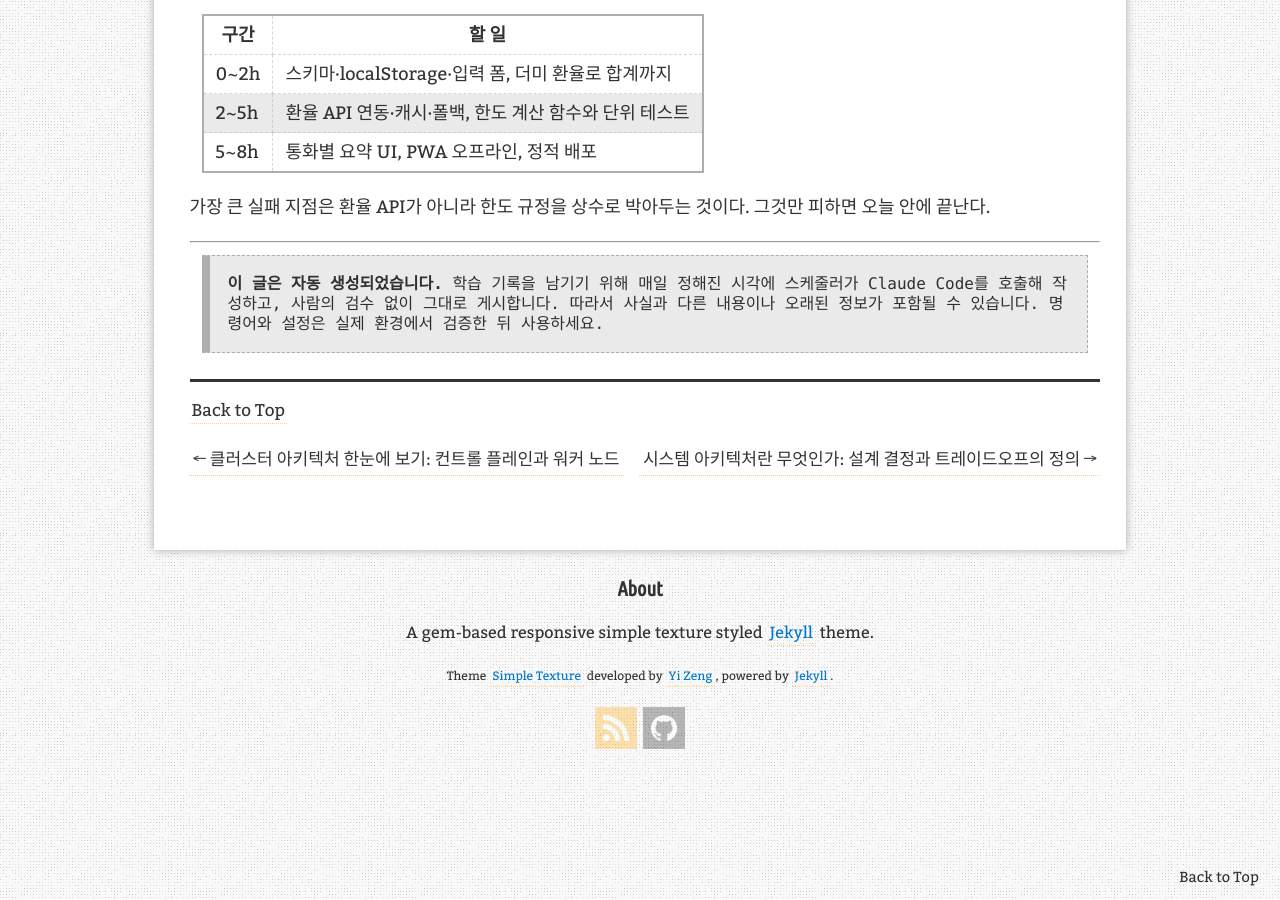
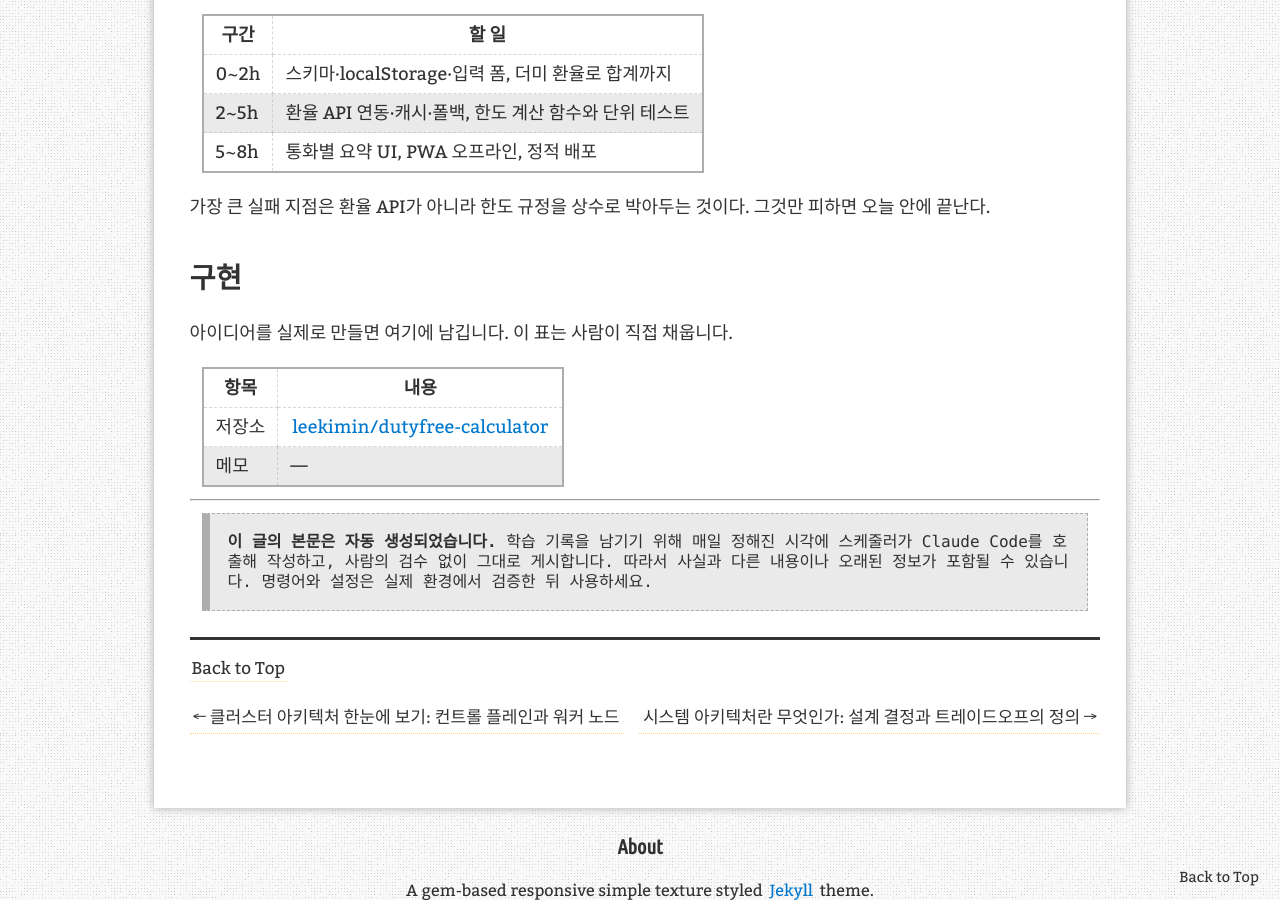
Before and after one commit to leekimin/leekimin.github.io, a Jekyll site: the page built from _posts/2026-09-12-면세-한도-계산기-오늘-8시간이면-끝난다.md, in a window 1280 px wide and 900 px high, scrolled down 1065 px. Built offline with Jekyll 4.4.1, drawn with Linux system fonts in a browser that asks for light colours; some web fonts are replaced; comment, search, counter and statistics services are not loaded.

Commit message:
post: 면세 한도 계산기 구현 저장소 링크 추가
아이디어 글 하단에 '## 구현' 표를 붙이도록 스케줄러 포맷을 바꾸고,
이 글에는 실제로 만든 저장소 주소를 채웠다.

```diff
--- a/_posts/2026-09-12-면세-한도-계산기-오늘-8시간이면-끝난다.md
+++ b/_posts/2026-09-12-면세-한도-계산기-오늘-8시간이면-끝난다.md
@@ -31,9 +31,17 @@ tags: [idea, sidejob, backend]
 
 가장 큰 실패 지점은 환율 API가 아니라 한도 규정을 상수로 박아두는 것이다. 그것만 피하면 오늘 안에 끝난다.
 
+## 구현
+
+아이디어를 실제로 만들면 여기에 남깁니다. 이 표는 사람이 직접 채웁니다.
+
+| 항목 | 내용 |
+| --- | --- |
+| 저장소 | [leekimin/dutyfree-calculator](https://github.com/leekimin/dutyfree-calculator) |
+| 메모 | — |
 
 ---
 
-> **이 글은 자동 생성되었습니다.**
+> **이 글의 본문은 자동 생성되었습니다.**
 > 학습 기록을 남기기 위해 매일 정해진 시각에 스케줄러가 Claude Code를 호출해 작성하고, 사람의 검수 없이 그대로 게시합니다.
 > 따라서 사실과 다른 내용이나 오래된 정보가 포함될 수 있습니다. 명령어와 설정은 실제 환경에서 검증한 뒤 사용하세요.
```
